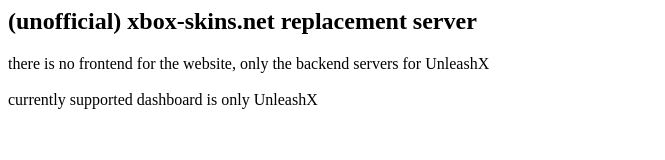
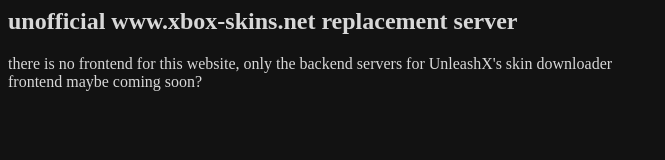
Before and after one commit to shy1132/xboxskins, a website: page public/index.html in a window 1280 px wide. Shown: the whole page, without its empty margins (0-665 px from the left). Drawn offline with Linux system fonts and the light colour scheme.

Commit message:
dark moded wbesite and changed some text and added doctype

```diff
--- a/public/index.html
+++ b/public/index.html
@@ -1,8 +1,11 @@
+<!DOCTYPE HTML PUBLIC "-//W3C//DTD HTML 4.01 Transitional//EN">
 <html>
-	<head></head>
-	<body>
-		<h2>(unofficial) xbox-skins.net replacement server</h2>
-		there is no frontend for the website, only the backend servers for UnleashX<br><br>
-		currently supported dashboard is only UnleashX
-	</body>
+  <head>
+    <title>www.xbox-skins.net</title>
+  </head>
+  <body text="#D8D8D8" bgcolor="#121212">
+    <h2>unofficial www.xbox-skins.net replacement server</h2>
+	there is no frontend for this website, only the backend servers for UnleashX's skin downloader<br>
+	frontend maybe coming soon?
+  </body>
 </html>
```
